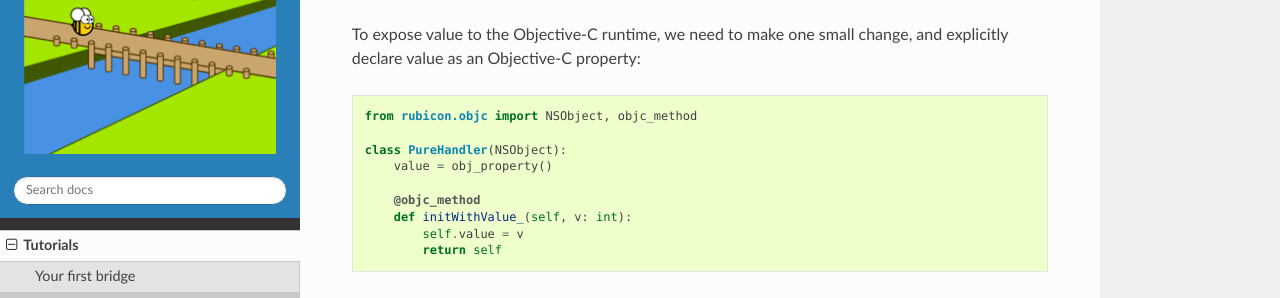
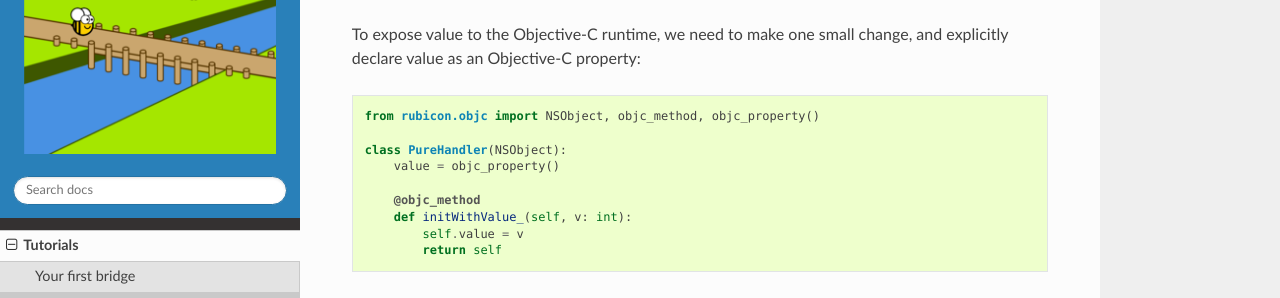
Before and after one commit to beeware/rubicon-objc, a Sphinx documentation site: the page built from docs/tutorial/tutorial-2.rst, in a window 1280 px wide and 900 px high, scrolled down 1397 px. Shown: the part 151-449 px from the top of the window. Built offline with Sphinx 7.4.7 and the Read the Docs theme 2.0.0, drawn with Linux system fonts in a browser that asks for light colours.

Commit message:
Update tutorial-2.rst
Fix the missing class to import, to expose value to Object-C.

```diff
--- a/docs/tutorial/tutorial-2.rst
+++ b/docs/tutorial/tutorial-2.rst
@@ -82,10 +82,10 @@ To expose value to the Objective-C runtime, we need to make one small change,
 and explicitly declare value as an Objective-C property::
 
 
-    from rubicon.objc import NSObject, objc_method
+    from rubicon.objc import NSObject, objc_method, objc_property()
 
     class PureHandler(NSObject):
-        value = obj_property()
+        value = objc_property()
 
         @objc_method
         def initWithValue_(self, v: int):
```
